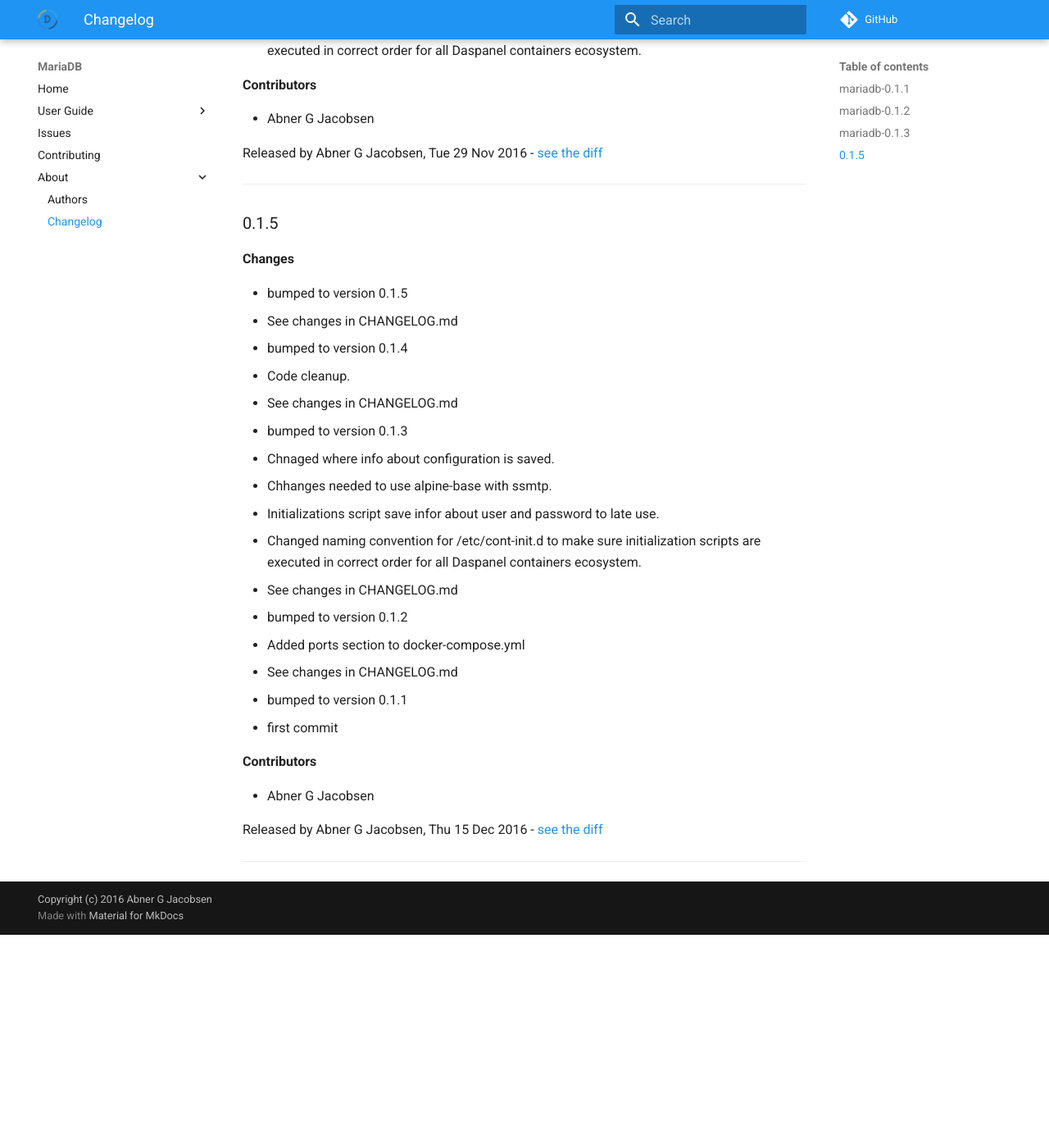
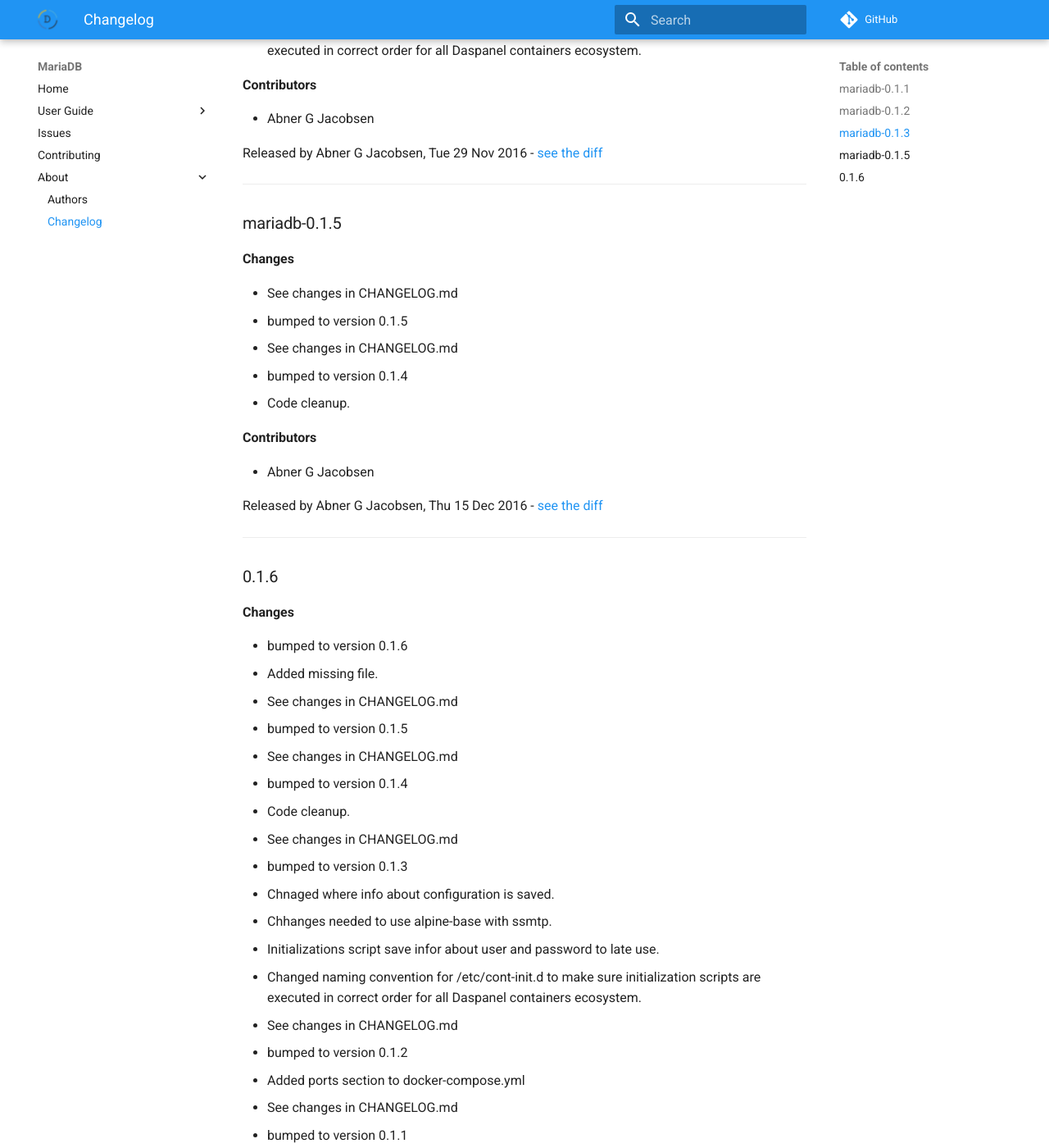
Before and after one commit to daspanel/mariadb, an MkDocs documentation site: the page built from docs/changelog.md, in a window 1280 px wide and 1400 px high, scrolled down 1138 px. Shown: the whole window at 82% size. Built offline with MkDocs 1.6.1 and Material for MkDocs 9.7.7, drawn with Linux system fonts in a browser that asks for light colours; comment, search, counter and statistics services are not loaded; old or Windows-style settings are respelled for this version of MkDocs; before the commit the page ends 2278 px from its top, so only the background shows below that.

Commit message:
See changes in CHANGELOG.md

```diff
--- a/docs/changelog.md
+++ b/docs/changelog.md
@@ -48,9 +48,29 @@
 [see the diff](https://github.com/admindaspanel/mariadb/compare/...#diff)
 ______________
 
-### 0.1.5
+### mariadb-0.1.5
 __Changes__
 
+- See changes in CHANGELOG.md
+- bumped to version 0.1.5
+- See changes in CHANGELOG.md
+- bumped to version 0.1.4
+- Code cleanup.
+
+__Contributors__
+
+- Abner G Jacobsen
+
+Released by Abner G Jacobsen, Thu 15 Dec 2016 -
+[see the diff](https://github.com/admindaspanel/mariadb/compare/...#diff)
+______________
+
+### 0.1.6
+__Changes__
+
+- bumped to version 0.1.6
+- Added missing file.
+- See changes in CHANGELOG.md
 - bumped to version 0.1.5
 - See changes in CHANGELOG.md
 - bumped to version 0.1.4
@@ -73,5 +93,5 @@
 - Abner G Jacobsen
 
 Released by Abner G Jacobsen, Thu 15 Dec 2016 -
-[see the diff](https://github.com/admindaspanel/mariadb/compare/3fd8c18878784ff7e648ae238b98209129c5f699...0.1.5#diff)
+[see the diff](https://github.com/admindaspanel/mariadb/compare/3fd8c18878784ff7e648ae238b98209129c5f699...0.1.6#diff)
 ______________
```
Also changed, not shown: CHANGELOG.md (+22 -2 lines).
